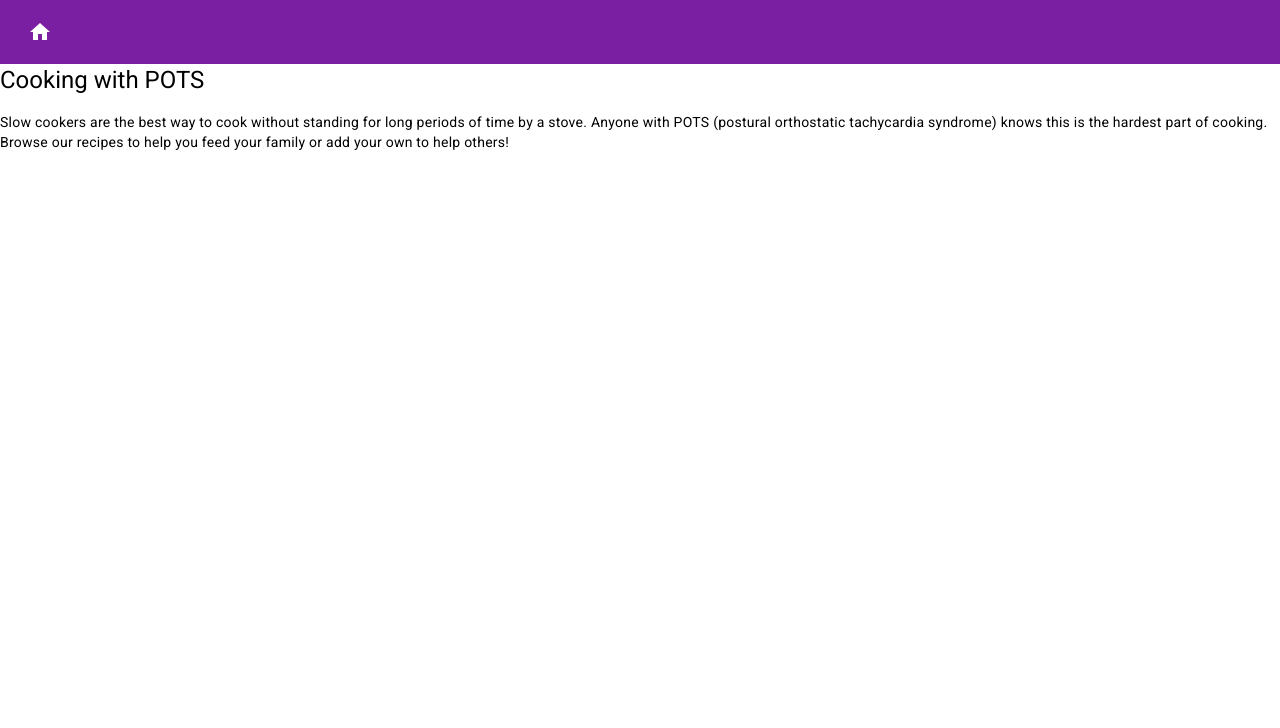
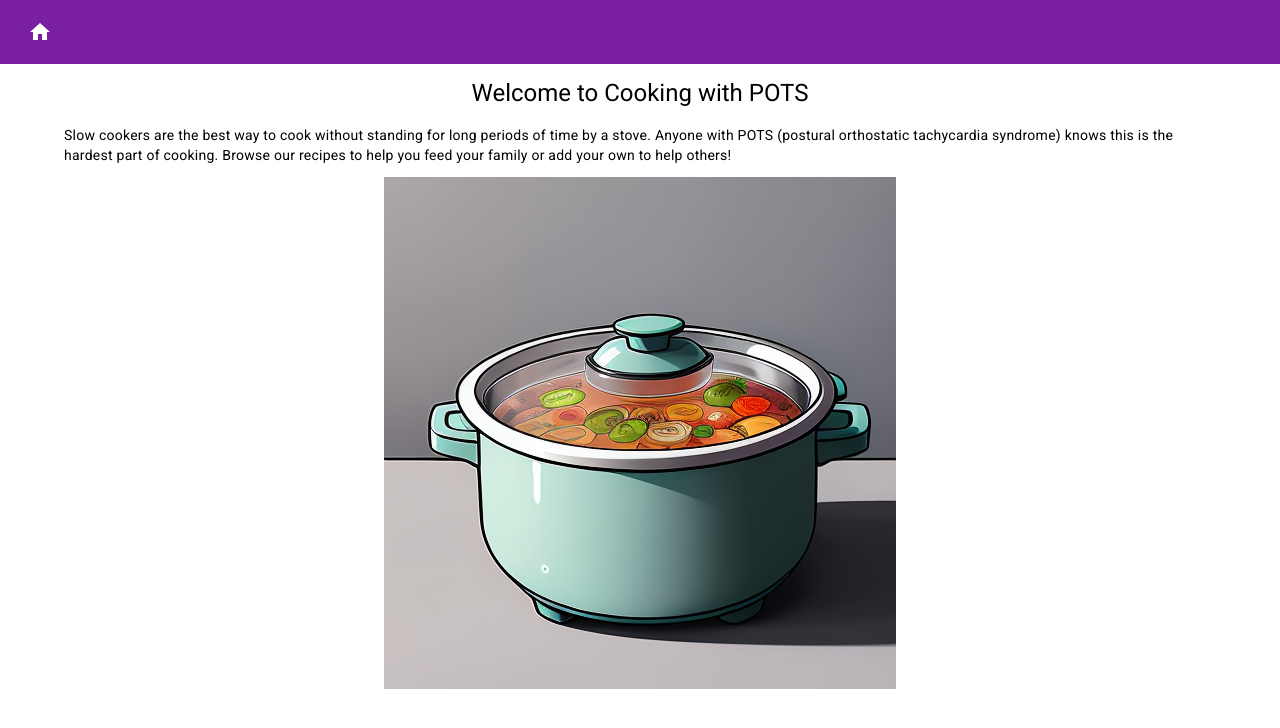
Before and after one commit to ErinNPeters/cooking-with-POTS-angular, an Angular app in the folder frontend/: page / in a window 1280 px wide. Shown: the top 728 px of the page. Built offline with nearby package versions, Linux system fonts and the light colour scheme.

Commit message:
added cartoon to home page

```diff
--- a/frontend/src/app/app.component.scss
+++ b/frontend/src/app/app.component.scss
@@ -1,3 +1,5 @@
 .container {
-  padding: 5px, 10px;
+  margin-left: 5%;
+  margin-right: 5%;
+  margin-top: 1%;
 }
--- a/frontend/src/app/home/home.component.html
+++ b/frontend/src/app/home/home.component.html
@@ -1,7 +1,13 @@
-<h1>Cooking with POTS</h1>
+<h1 class="title">Welcome to Cooking with POTS</h1>
 <p>
   Slow cookers are the best way to cook without standing for long periods of
   time by a stove. Anyone with POTS (postural orthostatic tachycardia syndrome)
   knows this is the hardest part of cooking. Browse our recipes to help you feed
   your family or add your own to help others!
 </p>
+
+<img
+  src="assets/img/slow-cooker-cartoon.png"
+  alt="SlowCookerCartoon"
+  class="home-image"
+/>
--- a/frontend/src/app/home/home.component.scss
+++ b/frontend/src/app/home/home.component.scss
@@ -0,0 +1,8 @@
+.home-image {
+  display: block;
+  margin: auto;
+  max-width: 75%;
+}
+.title {
+  text-align: center;
+}
```
Also changed, not shown: frontend/src/app/home/home.component.ts (+3 -5 lines), frontend/src/assets/img/slow-cooker-cartoon.png (added).
